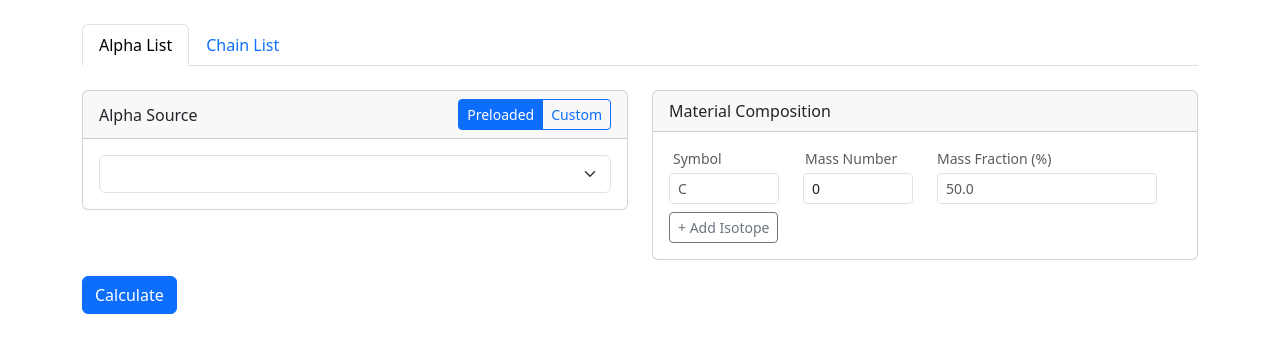
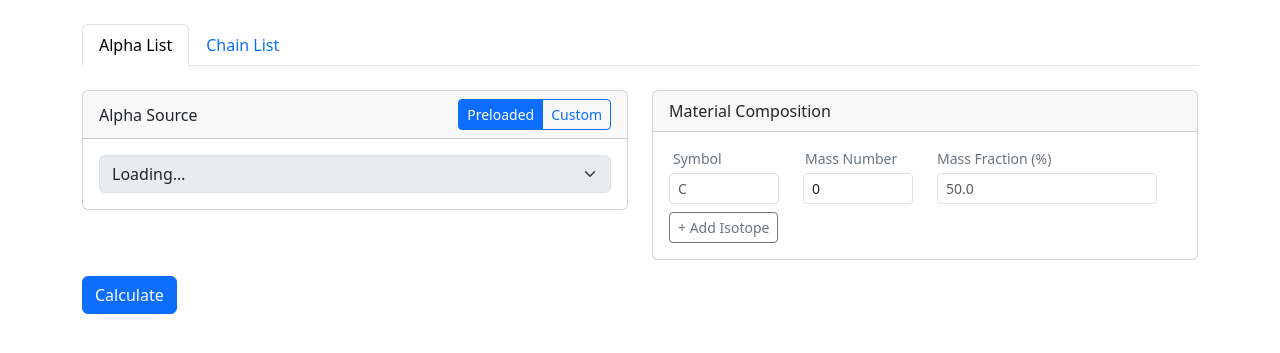
Before and after one commit to mpiercy827/neucbot-web, a FastAPI app: page / in a window 1280 px wide. Shown: the part 56-409 px from the top of the page. Run offline with FastAPI, Linux system fonts and the light colour scheme; data that the repository does not hold is empty; parts of the project's set-up code (start-up, migrations or seed data) failed here and were passed over; some libraries are stand-ins or nearby versions.

Commit message:
Stylistic changes

```diff
--- a/app/templates/partials/alpha_source.html
+++ b/app/templates/partials/alpha_source.html
@@ -12,14 +12,15 @@
   </div>
   <div class="card-body">
     <div x-show="mode === 'preloaded'">
-      <select class="form-select" x-model="element">
+      <select class="form-select" x-model="element" :disabled="availableElements.length === 0">
+        <option value="" disabled x-show="availableElements.length === 0">Loading…</option>
         <template x-for="el in availableElements" :key="el">
           <option :value="el" x-text="el"></option>
         </template>
       </select>
     </div>
     <div x-show="mode === 'custom'">
-      <div class="row text-muted small mb-1 px-1">
+      <div class="row text-secondary small fw-medium mb-1 px-1">
         <div class="col-5">Energy (MeV)</div>
         <div class="col">Probability (%)</div>
       </div>
--- a/app/templates/partials/calculate_button.html
+++ b/app/templates/partials/calculate_button.html
@@ -1,5 +1,10 @@
-<button class="btn btn-primary mb-3" type="button" @click="calculate()" :disabled="loading">
-  <span x-show="loading" class="spinner-border spinner-border-sm me-1"></span>
-  <span x-text="loading ? 'Calculating…' : 'Calculate'"></span>
-</button>
-<div x-show="error" class="alert alert-danger mb-3" x-text="error"></div>
+<div class="d-grid d-md-block mb-3">
+  <button class="btn btn-primary" type="button" @click="calculate()" :disabled="loading">
+    <span x-show="loading" class="spinner-border spinner-border-sm me-1"></span>
+    <span x-text="loading ? 'Calculating…' : 'Calculate'"></span>
+  </button>
+</div>
+<div x-show="error" class="alert alert-danger alert-dismissible mb-3" role="alert">
+  <span x-text="error"></span>
+  <button type="button" class="btn-close" @click="error = null"></button>
+</div>
--- a/app/templates/partials/chain_source.html
+++ b/app/templates/partials/chain_source.html
@@ -12,14 +12,15 @@
   </div>
   <div class="card-body">
     <div x-show="mode === 'preloaded'">
-      <select class="form-select" x-model="chain">
+      <select class="form-select" x-model="chain" :disabled="availableChains.length === 0">
+        <option value="" disabled x-show="availableChains.length === 0">Loading…</option>
         <template x-for="c in availableChains" :key="c">
           <option :value="c" x-text="c"></option>
         </template>
       </select>
     </div>
     <div x-show="mode === 'custom'">
-      <div class="row text-muted small mb-1 px-1">
+      <div class="row text-secondary small fw-medium mb-1 px-1">
         <div class="col-5">Isotope</div>
         <div class="col">Branching Ratio (%)</div>
       </div>
--- a/app/templates/partials/material_form.html
+++ b/app/templates/partials/material_form.html
@@ -1,7 +1,7 @@
 <div class="card mb-3">
   <div class="card-header">Material Composition</div>
   <div class="card-body">
-    <div class="row text-muted small mb-1 px-1">
+    <div class="row text-secondary small fw-medium mb-1 px-1">
       <div class="col-3">Symbol</div>
       <div class="col-3">Mass Number</div>
       <div class="col">Mass Fraction (%)</div>
--- a/app/templates/partials/results.html
+++ b/app/templates/partials/results.html
@@ -1,15 +1,23 @@
 <div x-show="result" class="card">
   <div class="card-header">Results</div>
   <div class="card-body">
-    <dl class="row mb-3">
-      <dt class="col-sm-5">Total Neutron Yield (n/decay)</dt>
-      <dd class="col-sm-7 font-monospace" x-text="result?.total_neutron_yield?.toExponential(4)"></dd>
-      <dt class="col-sm-5">Spectrum Integral (n/decay)</dt>
-      <dd class="col-sm-7 font-monospace" x-text="result?.spectrum_integral?.toExponential(4)"></dd>
-    </dl>
+    <div class="row g-3 mb-4">
+      <div class="col-sm-6">
+        <div class="bg-light rounded p-3">
+          <div class="text-secondary small">Total Neutron Yield (n/decay)</div>
+          <div class="font-monospace fs-5" x-text="result?.total_neutron_yield?.toExponential(4)"></div>
+        </div>
+      </div>
+      <div class="col-sm-6">
+        <div class="bg-light rounded p-3">
+          <div class="text-secondary small">Spectrum Integral (n/decay)</div>
+          <div class="font-monospace fs-5" x-text="result?.spectrum_integral?.toExponential(4)"></div>
+        </div>
+      </div>
+    </div>
     <div class="row">
       <div class="col-md-6">
-        <h6>Isotope Contributions</h6>
+        <h6 class="border-bottom pb-2 mb-2">Isotope Contributions</h6>
         <table class="table table-sm table-hover">
           <thead><tr><th>Isotope</th><th>Yield (n/decay)</th></tr></thead>
           <tbody>
@@ -23,7 +31,7 @@
         </table>
       </div>
       <div class="col-md-6">
-        <h6>Neutron Spectrum</h6>
+        <h6 class="border-bottom pb-2 mb-2">Neutron Spectrum</h6>
         <div style="max-height: 300px; overflow-y: auto;">
           <table class="table table-sm table-hover">
             <thead><tr><th>Energy (keV)</th><th>Yield (n/decay)</th></tr></thead>
```
